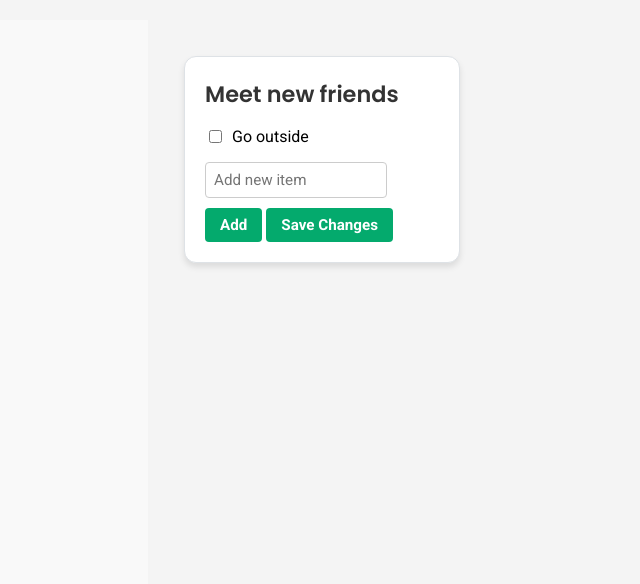
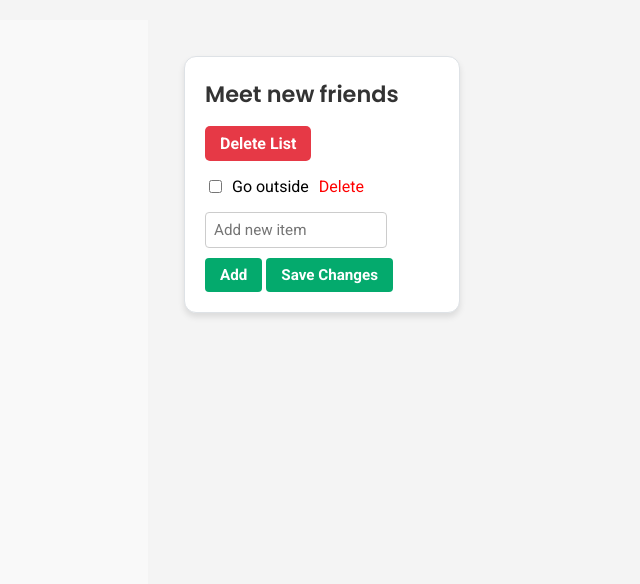
Before and after one commit to vishwa-glitch/Todo-List, a Django app: page / in a window 1280 px wide. Shown: the part 117-701 px from the top of the page, without its empty margins (84-724 px from the left). Run offline with Django 5.2, Linux system fonts and the light colour scheme; a user stored in the database is signed in; data comes from the database, SQL or seed files in the repository.

Commit message:
modified:   README.md modified:   main/__pycache__/urls.cpython-312.pyc modified:   main/__pycache__/views.cpython-312.pyc modified:   main/templates/main/home.html modified:   main/urls.py modified:   main/views.py modified:   project01/__pycache__/settings.cpython-312.pyc modified:   project01/settings.py

```diff
--- a/main/templates/main/home.html
+++ b/main/templates/main/home.html
@@ -115,11 +115,29 @@
             max-width: 100%;
         }
     }
+    .delete-link {
+        display: inline-block;
+        padding: 8px 15px;
+        background-color: #e63946; /* Red color for delete */
+        color: white;
+        text-decoration: none;
+        border-radius: 5px;
+        font-family: 'Roboto', sans-serif;
+        font-weight: 700;
+        transition: background-color 0.3s, transform 0.2s;
+    }
+
+    .delete-link:hover {
+        background-color: #d62828; /* Darker red on hover */
+        transform: scale(1.10); /* Slightly enlarges on hover */
+    }
+
 </style>
 <div class="container">
     {% for todolist in todolists %}
         <div class="card">
             <h2>{{ todolist.name }}</h2>
+            <a href="{% url 'delete_todolist' todolist.id %}" class="delete-link">Delete List</a>
             <form method="POST" action="#">
                 {% csrf_token %}
                 <input type="hidden" name="list_id" value="{{ todolist.id }}">
@@ -128,11 +146,13 @@
                         <li>
                             <input type="checkbox" name="c{{ item.id }}" {% if item.complete %}checked{% endif %}>
                             {{ item.text }}
+                            <a href="{% url 'delete_item' item.id %}" onclick="return confirm('Are you sure you want to delete this item?');" style="color: red; text-decoration: none; margin-left: 10px;">Delete</a>
                         </li>
                     {% empty %}
                         <li>No items in this list</li>
                     {% endfor %}
                 </ul>
+
                 {% if todolist.description %}
                     <p class="description">Description: {{ todolist.description }}</p>
                 {% endif %}
--- a/main/urls.py
+++ b/main/urls.py
@@ -8,4 +8,6 @@ path("create/", views.create_todolist, name="create"),
 path("home/", views.combined_view, name="combined_view"),
 path("logout/", views.logout_view, name="logout"),
 path('login/', auth_views.LoginView.as_view(), name='login'),
+path('item/delete/<int:item_id>/', views.delete_item, name='delete_item'),
+path('todolist/delete/<int:todolist_id>/', views.delete_todolist, name='delete_todolist'),
 ]
--- a/main/views.py
+++ b/main/views.py
@@ -66,6 +66,15 @@ def create_todolist(request):  # create
     # Render the create to-do list page with the form
     return render(request, 'main/create.html', {'form': form})
 
+def delete_item(request, item_id):
+    item = get_object_or_404(Item, id=item_id)
+    item.delete()
+    return redirect('combined_view')
+
+def delete_todolist(request, todolist_id):
+    todolist = get_object_or_404(ToDoList, id=todolist_id)
+    todolist.delete()
+    return redirect('combined_view')  #
 # View to log out the user
 @login_required
 def logout_view(request):
--- a/project01/settings.py
+++ b/project01/settings.py
@@ -26,7 +26,6 @@ SECRET_KEY = 'django-insecure-h==p(mz%mm9tf30drro6np29$z&!)4(ah5#%t1_w%u3wecb!@_
 DEBUG = True
 
 ALLOWED_HOSTS = [
-    'todo-list-hbqg.onrender.com'
 ]
 
 
```
Also changed, not shown: README.md.
